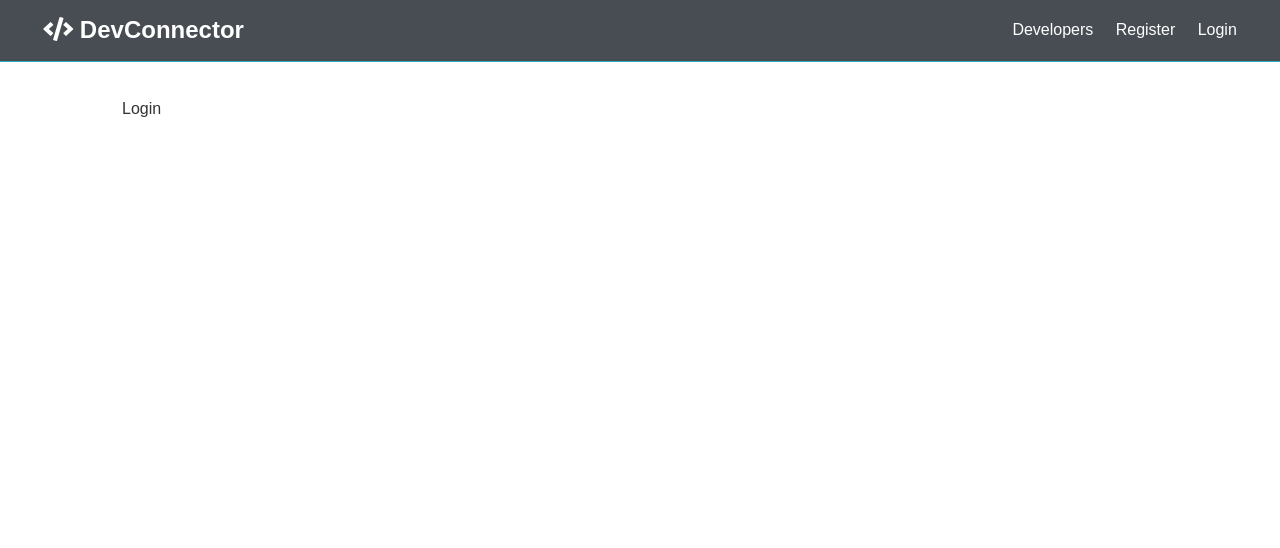
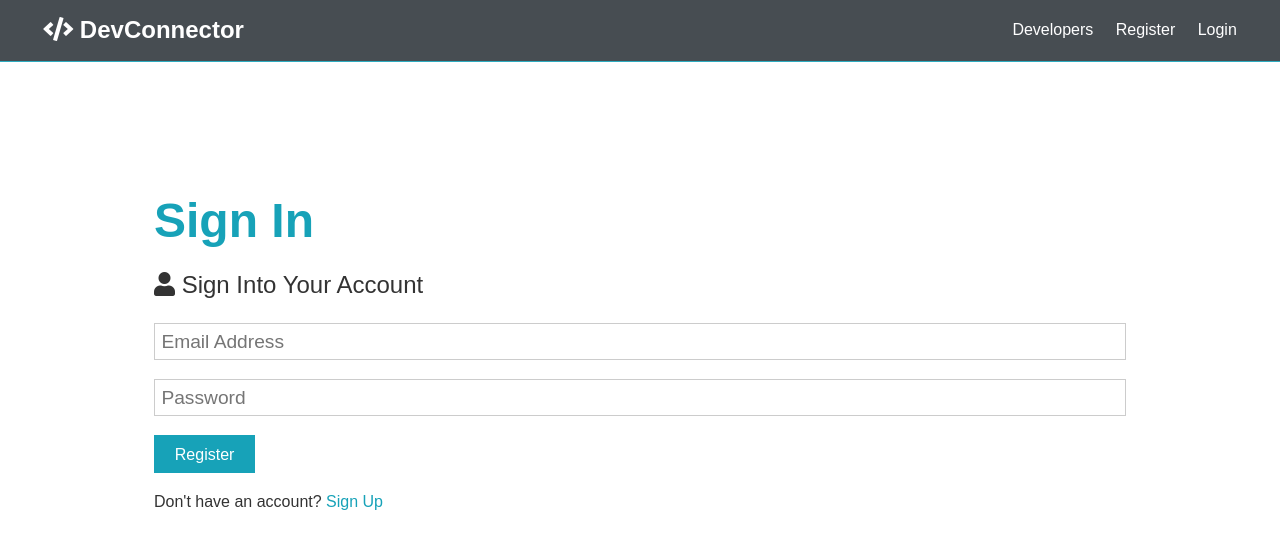
Before and after one commit to MOwais/MERN, a React (Create React App) app in the folder client/: page /login in a window 1280 px wide. Shown: the top 548 px of the page. Built offline with nearby package versions, Linux system fonts and the light colour scheme.

Commit message:
show alert using redux

```diff
--- a/client/src/App.js
+++ b/client/src/App.js
@@ -4,6 +4,7 @@ import Navbar from './components/layout/Navbar';
 import Landing from './components/layout/Landing';
 import Login from './components/auth/Login';
 import Register from './components/auth/Register';
+import Alert from './components/layout/Alert';
 import './App.css';
 //Redux
 import { Provider } from 'react-redux';
@@ -16,6 +17,7 @@ const App = () => (
                 <Navbar />
                 <Route exact path="/" component={Landing}/>
                 <section className="container">
+                    <Alert />
                     <Switch>
                         <Route exact path='/register' component={Register}/>
                         <Route exact path='/login' component={Login}/>
--- a/client/src/actions/alert.js
+++ b/client/src/actions/alert.js
@@ -1,8 +1,8 @@
-import uuid from 'uuid/v4';
+import { v4 as uuidv4 } from 'uuid'
 import { SET_ALERT, REMOVE_ALERT } from './types';
 
-export const setAlertAction = (msg, alertType) => dispatch => {
-    const id = uuid.v4();
+export const setAlertAction = (msg, alertType, timeout=5000) => dispatch => {
+    const id = uuidv4();
     dispatch({
         type:SET_ALERT,
         payload:{
@@ -11,4 +11,6 @@ export const setAlertAction = (msg, alertType) => dispatch => {
             id
         }
     });
+
+    setTimeout(()=>dispatch({type:REMOVE_ALERT,payload:id}), timeout);
 }
--- a/client/src/components/auth/Login.js
+++ b/client/src/components/auth/Login.js
@@ -1,10 +1,53 @@
-import React from 'react'
+import React, { Fragment, useState } from 'react';
+import { Link } from 'react-router-dom';
+
 
 export const Login = () => {
+    const [formData, setFormData] = useState({
+        email:'',
+        password:''
+    });
+
+    const { name, email, password, confirmPassword } = formData;
+
+    const onNameChange = (e) => setFormData({...formData,[e.target.name]:e.target.value})
+
+    const onSubmit = async (e) => {
+        e.preventDefault();
+        console.log("SUCCESS");
+    }
     return (
-        <div>
-            Login
-        </div>
+        <Fragment>
+        <section className="container">
+            <h1 className="large text-primary">Sign In</h1>
+            <p className="lead"><i className="fas fa-user"></i> Sign Into Your Account</p>
+            <form className="form" onSubmit={e=>onSubmit(e)}>
+            <div className="form-group">
+                <input
+                    type="email"
+                    placeholder="Email Address"
+                    name="email"
+                    onChange={e => onNameChange(e)}
+                    required
+                />
+            </div>
+            <div className="form-group">
+                <input
+                    type="password"
+                    placeholder="Password"
+                    name="password"
+                    minLength="6"
+                    onChange={e => onNameChange(e)}
+                    required
+                />
+            </div>
+            <input type="submit" className="btn btn-primary" value="Register" />
+            </form>
+            <p className="my-1">
+                Don't have an account? <Link to="register">Sign Up</Link>
+            </p>
+        </section>
+        </Fragment>
     );
 }
 
--- a/client/src/components/auth/Register.js
+++ b/client/src/components/auth/Register.js
@@ -1,7 +1,12 @@
 import React, { Fragment, useState } from 'react';
-import axios from 'axios';
+import { Link } from 'react-router-dom';
+import { connect } from 'react-redux';
+import { setAlertAction } from '../../actions/alert';
+import PropTypes from "prop-types";
 
-export const Register = () => {
+
+export const Register = (props) => {
+    console.log("PROPS", props);
     const [formData, setFormData] = useState({
         name:'',
         email:'',
@@ -15,29 +20,32 @@ export const Register = () => {
 
     const onSubmit = async (e) => {
         e.preventDefault();
-        if(password!=confirmPassword){
-            console.error('PASSWORDS DO NOT MATCH')
+        if(password!==confirmPassword){
+            console.error('PASSWORDS DO NOT MATCH');
+            props.setAlertAction('Passwords do not match!', 'danger', '')
         }
         else{
             console.log('FORM DATA', formData);
-            const newUser = {
-                name,
-                email,
-                password
-            };
+            console.log('SUCCESS');
+        //     const newUser = {
+        //         name,
+        //         email,
+        //         password
+        //     };
 
-            try {
-                const config = {
-                    headers:{
-                        'Content-Type':'application/json'
-                    }
-                }
-                const submitData = JSON.stringify(newUser);
-                const res = await axios.post('api/users', submitData, config);
-            }
-            catch (err) {
-                console.error('error submitting register form: ', err);
-            }
+        //     try {
+        //         const config = {
+        //             headers:{
+        //                 'Content-Type':'application/json'
+        //             }
+        //         }
+        //         const submitData = JSON.stringify(newUser);
+        //         const res = await axios.post('api/users', submitData, config);
+        //         console.log("RESP", res.data);
+        //     }
+        //     catch (err) {
+        //         console.error('error submitting register form: ', err.response.data);
+        //     }
         }
     }
     return (
@@ -92,11 +100,16 @@ export const Register = () => {
             <input type="submit" className="btn btn-primary" value="Register" />
             </form>
             <p className="my-1">
-                Already have an account? <a href="login.html">Sign In</a>
+                Already have an account? <Link to="login">Sign In</Link>
             </p>
         </section>
         </Fragment>
     );
 }
 
-export default Register;
+Register.propTypes = {
+    setAlert: PropTypes.func.isRequired
+
+}
+
+export default connect(null, {setAlertAction})(Register);
--- /dev/null
+++ b/client/src/components/layout/Alert.js
@@ -0,0 +1,18 @@
+import React from 'react';
+import PropTypes from 'prop-types';
+import { connect } from 'react-redux';
+
+const Alert = ({ alerts }) =>
+    alerts !== null && alerts.length > 0 && alerts.map(alert=>(
+        <div key={alert.id} className={`alert alert-${alert.alertType}`}>{alert.msg}</div>
+    ));
+
+Alert.propTypes = {
+    alerts: PropTypes.array.isRequired
+}
+
+const mapStateToProps = state => ({
+    alerts:state.alert
+});
+
+export default connect(mapStateToProps,{})(Alert)
--- a/client/src/reducers/alert.js
+++ b/client/src/reducers/alert.js
@@ -4,6 +4,7 @@ const initialState = [];
 
 export default function(state = initialState, action){
     const { type, payload } = action;
+    console.log("ACTION DATA", action);
     switch(type){
         case SET_ALERT:
             return [...state, payload];
--- a/client/src/reducers/index.js
+++ b/client/src/reducers/index.js
@@ -2,5 +2,5 @@ import { combineReducers } from 'redux';
 import alert from './alert';
 
 export default combineReducers({
-    //
+    alert
 });
```
